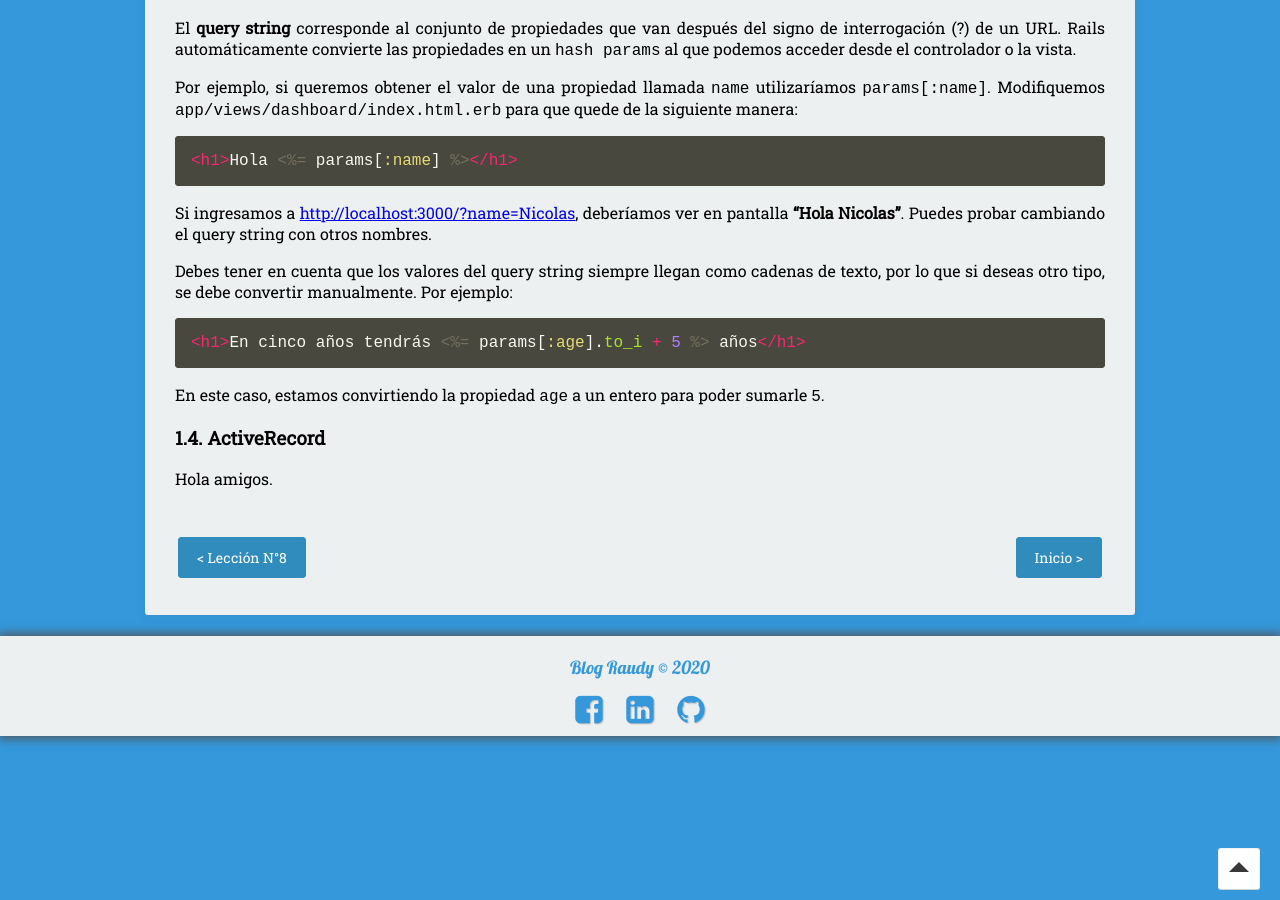
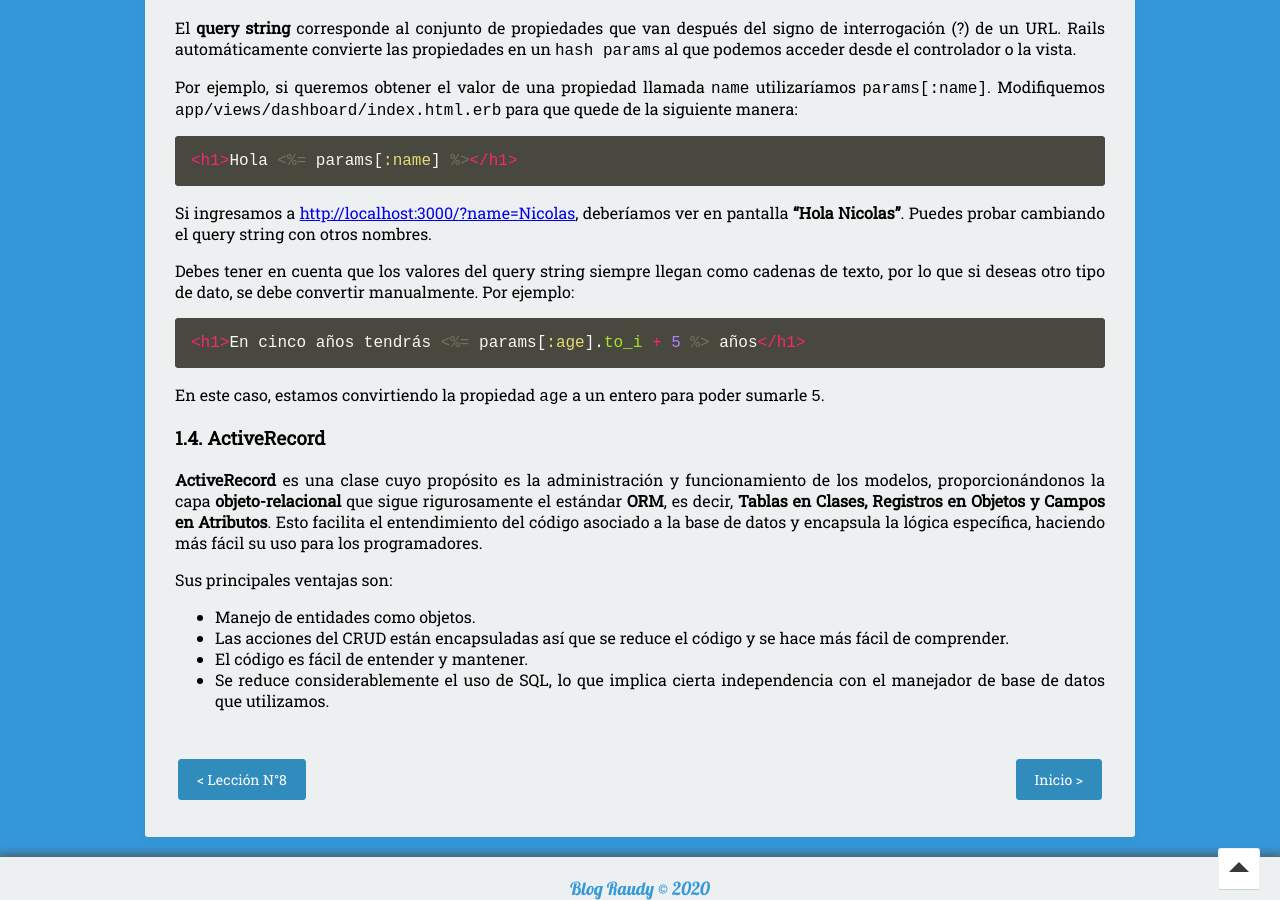
Before and after one commit to nisoto/Blog-anterior-2.0, a Jekyll site: the page built from _posts/2020-04-30-rails-ix-arquitectura.md, in a window 1280 px wide and 900 px high, scrolled down 2143 px. Built offline with Jekyll 4.4.1, drawn with Linux system fonts in a browser that asks for light colours; nearby versions of some CDN libraries.

Commit message:
Update 2020-04-30-rails-ix-arquitectura.md

````diff
--- a/_posts/2020-04-30-rails-ix-arquitectura.md
+++ b/_posts/2020-04-30-rails-ix-arquitectura.md
@@ -109,7 +109,7 @@ Por ejemplo, si queremos obtener el valor de una propiedad llamada `name` utiliz
 
 Si ingresamos a [http://localhost:3000/?name=Nicolas](http://localhost:3000/?name=Nicolas), deberíamos ver en pantalla **"Hola Nicolas"**. Puedes probar cambiando el query string con otros nombres.
 
-Debes tener en cuenta que los valores del query string siempre llegan como cadenas de texto, por lo que si deseas otro tipo, se debe convertir manualmente. Por ejemplo:
+Debes tener en cuenta que los valores del query string siempre llegan como cadenas de texto, por lo que si deseas otro tipo de dato, se debe convertir manualmente. Por ejemplo:
 
 ``` erb
 <h1>En cinco años tendrás <%= params[:age].to_i + 5 %> años</h1>
@@ -119,7 +119,13 @@ En este caso, estamos convirtiendo la propiedad `age` a un entero para poder sum
 
 ### 1.4. ActiveRecord
 
-Hola amigos.
+**ActiveRecord** es una clase cuyo propósito es la administración y funcionamiento de los modelos, proporcionándonos la capa **objeto-relacional** que sigue rigurosamente el estándar **ORM**, es decir, **Tablas en Clases, Registros en Objetos y Campos en Atributos**. Esto facilita el entendimiento del código asociado a la base de datos y encapsula la lógica específica, haciendo más fácil su uso para los programadores.
+
+Sus principales ventajas son:
+* Manejo de entidades como objetos.
+* Las acciones del CRUD están encapsuladas así que se reduce el código y se hace más fácil de comprender.
+* El código es fácil de entender y mantener.
+* Se reduce considerablemente el uso de SQL, lo que implica cierta independencia con el manejador de base de datos que utilizamos.
 
 |     |     |
 |:----|----:|
````
